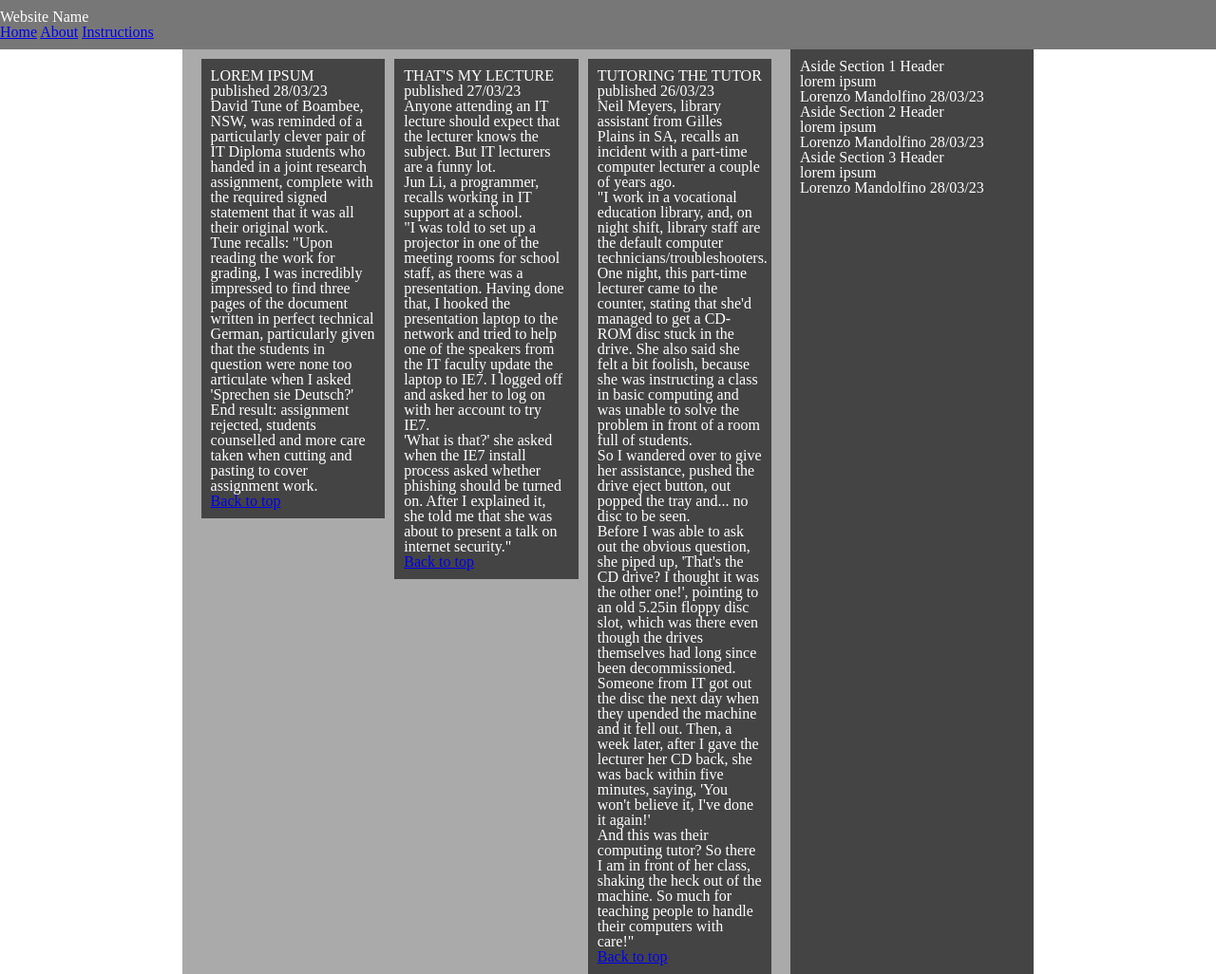
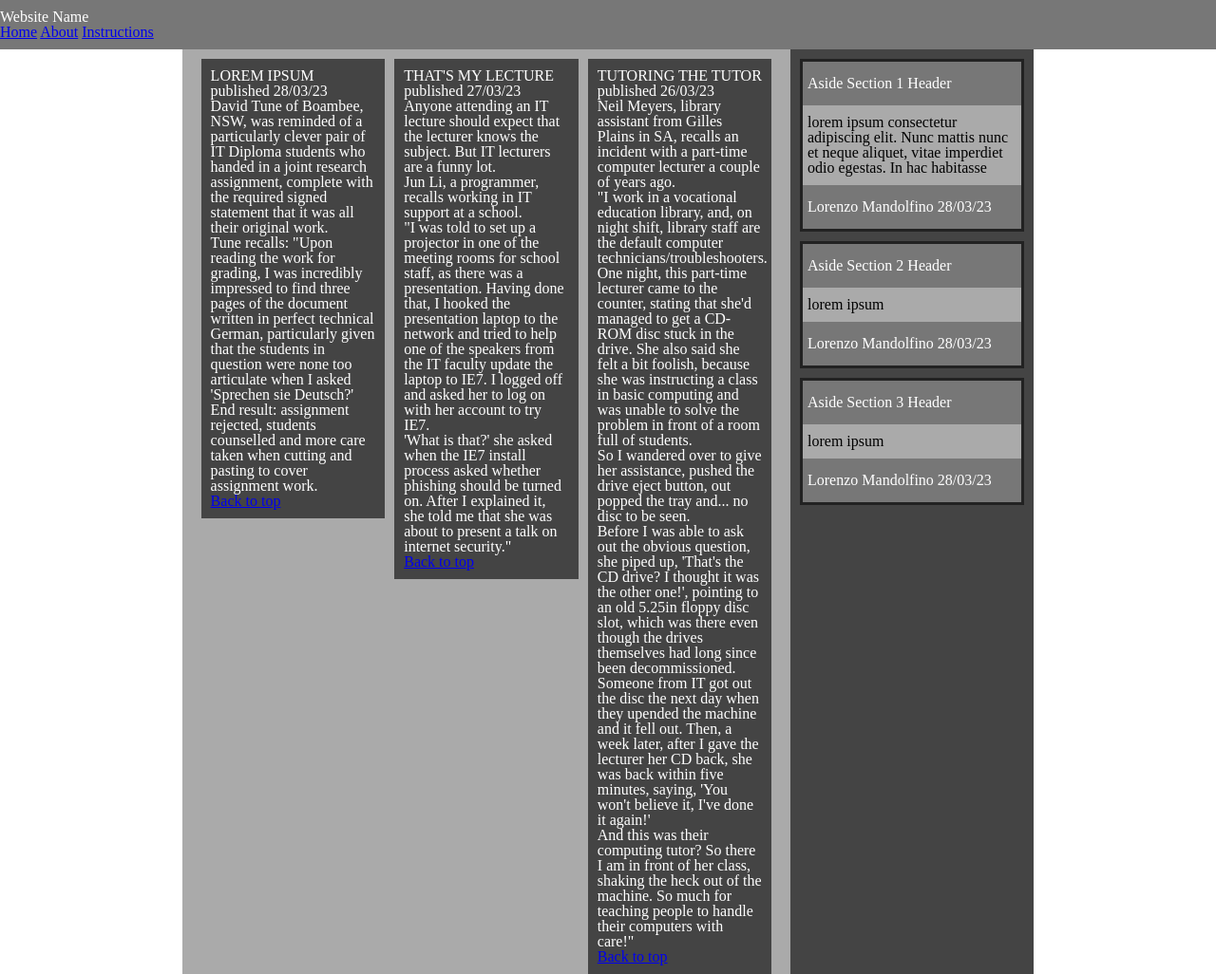
Before and after one commit to LegendLoreLori/WebTech-Portfolio, a plain HTML site: page phase-2/index.html in a window 1280 px wide. Shown: the top 1026 px of the page at 95% size. Drawn offline with Linux system fonts and the light colour scheme.

Commit message:
feat: add aside styling

```diff
--- a/assets/css/style.css
+++ b/assets/css/style.css
@@ -95,16 +95,40 @@ body > footer {
     }
 }
 
+/*body styling*/
+body > header,
+body > footer{
+    background-color: #777777;
+    color: #ffffff;
+    padding: 10px 0 10px 0;
+}
 
-article, aside {
+/*article styling*/
+article {
     background-color: #444444;
     color: #ffffff;
     padding: 10px;
 }
 
-body > header,
-body > footer {
+/*aside styling*/
+.sidebar-style {
+    background-color: #444444;
+    padding: 10px
+}
+
+.sidebar-style > section {
+    background: #aaaaaa;
+    margin: 0 0 10px 0;
+    border: #222222 solid;
+}
+
+.sidebar-style > section > header,
+.sidebar-style > section > footer {
     background-color: #777777;
     color: #ffffff;
-    padding: 10px 0 10px 0;
+    padding: 15px 0 15px 5px;
 }
+
+.sidebar-style > section > p {
+    padding: 10px 0 10px 5px;
+}
--- a/phase-2/index.html
+++ b/phase-2/index.html
@@ -132,12 +132,13 @@
             </footer>
         </article>
     </main>
-    <aside>
+    <aside class="sidebar-style">
         <section>
             <header>
                 <h3>Aside Section 1 Header</h3>
             </header>
-            <p>lorem ipsum</p>
+            <p>lorem ipsum consectetur adipiscing elit. Nunc mattis nunc et neque aliquet, vitae
+                imperdiet odio egestas. In hac habitasse</p>
             <footer>
                 <p>Lorenzo Mandolfino 28/03/23</p>
             </footer>
```
